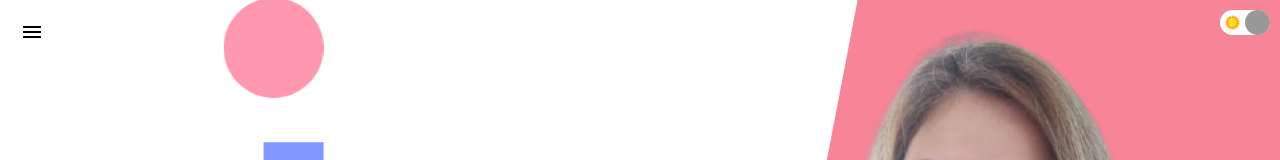
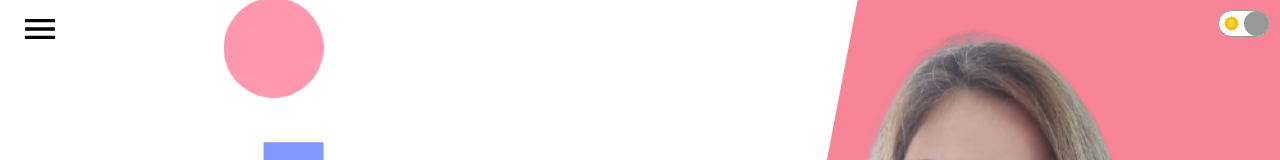
Before and after one commit to Elena1987bt/Portfolio, a React (Create React App) app: page / in a window 1280 px wide. Shown: the top 160 px of the page. Built offline with nearby package versions, Linux system fonts and the light colour scheme.

Commit message:
fixex ham menu icon position

```diff
--- a/src/components/navbar/Navbar.jsx
+++ b/src/components/navbar/Navbar.jsx
@@ -8,7 +8,7 @@ const Navbar = ({ menuOpen, setMenuOpen }) => {
   return (
     <div className="navbar">
       <div onClick={() => setMenuOpen(!menuOpen)} className="menuIcon">
-        <MenuIcon />
+        <MenuIcon style={{ fontSize: 40 }} />
       </div>
     </div>
   );
--- a/src/components/navbar/navbar.css
+++ b/src/components/navbar/navbar.css
@@ -2,13 +2,13 @@
   position: fixed;
   z-index: 30;
   cursor: pointer;
-  top: -10px;
+  top: -5px;
   left: 20px;
 }
 
 @media only screen and (max-width: 375px) {
   .menuIcon {
-    top: 10px;
-    left: 20px;
+    top: 20px;
+    left: 25px;
   }
 }
--- a/src/components/toggle/toggle.css
+++ b/src/components/toggle/toggle.css
@@ -2,7 +2,7 @@
   width: 50px;
   height: 25px;
   border-radius: 20px;
-  border: 1pz solid #999;
+  border: 1px solid #999;
   background-color: white;
   position: fixed;
   top: 10px;
```
